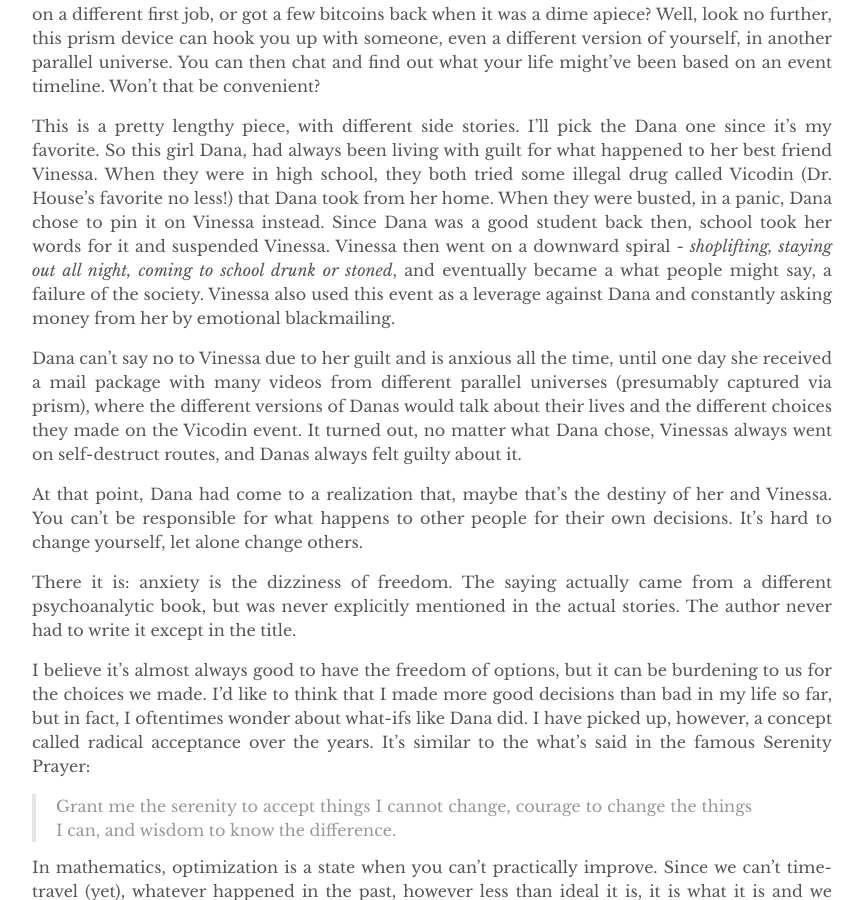
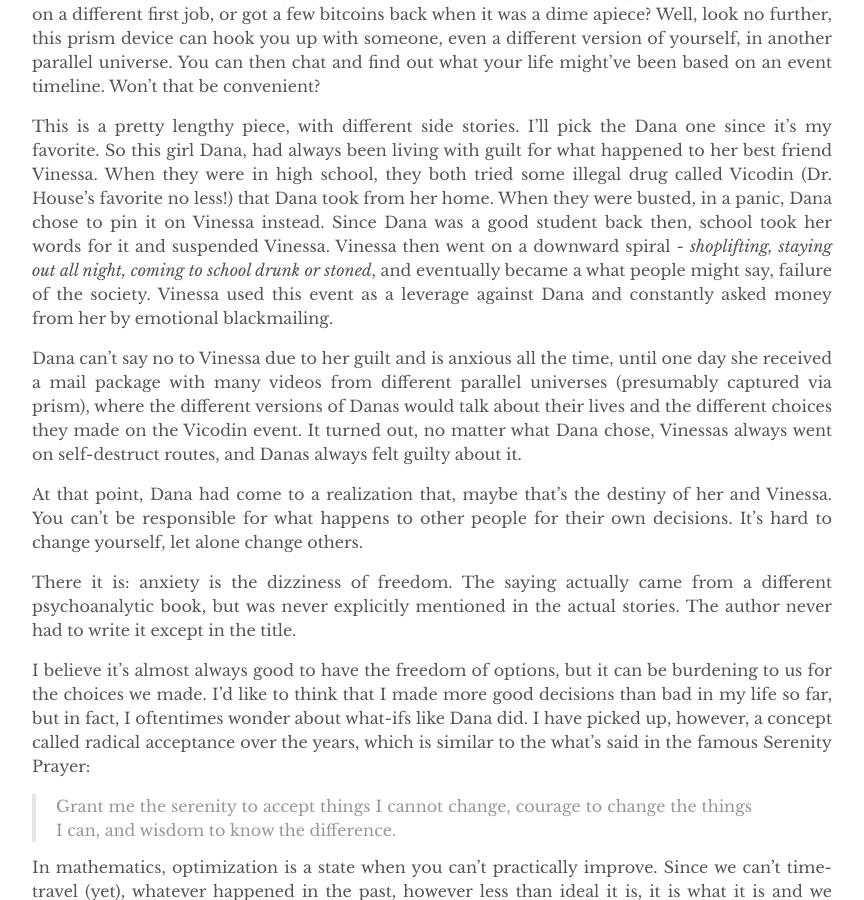
Before and after one commit to yuexiaofeng/yuexiaofeng.github.io, a Jekyll site: the page built from _posts/2024-12-21-exhalation.md, in a window 1280 px wide and 900 px high, scrolled down 4920 px. Shown: the whole window, without its empty margins (208-1072 px from the left). Built offline with Jekyll 4.4.1, drawn with Linux system fonts in a browser that asks for light colours.

Commit message:
updated exhalation

```diff
--- a/_posts/2024-12-21-exhalation.md
+++ b/_posts/2024-12-21-exhalation.md
@@ -76,7 +76,7 @@ This is what it's like for everyone of us in our current universe (can't remembe
 
 Don't you just want to know what your path might've been if you decided on something differently at a certain time of your life? Perhaps if you chose another major to study, or if you got on a different first job, or got a few bitcoins back when it was a dime apiece? Well, look no further, this prism device can hook you up with someone, even a different version of yourself, in another parallel universe. You can then chat and find out what your life might've been based on an event timeline. Won't that be convenient?
 
-This is a pretty lengthy piece, with different side stories. I'll pick the Dana one since it's my favorite. So this girl Dana, had always been living with guilt for what happened to her best friend Vinessa. When they were in high school, they both tried some illegal drug called Vicodin (Dr. House's favorite no less!) that Dana took from her home. When they were busted, in a panic, Dana chose to pin it on Vinessa instead. Since Dana was a good student back then, school took her words for it and suspended Vinessa. Vinessa then went on a downward spiral - *shoplifting, staying out all night, coming to school drunk or stoned*, and eventually became a what people might say, a failure of the society. Vinessa also used this event as a leverage against Dana and constantly asking money from her by emotional blackmailing.
+This is a pretty lengthy piece, with different side stories. I'll pick the Dana one since it's my favorite. So this girl Dana, had always been living with guilt for what happened to her best friend Vinessa. When they were in high school, they both tried some illegal drug called Vicodin (Dr. House's favorite no less!) that Dana took from her home. When they were busted, in a panic, Dana chose to pin it on Vinessa instead. Since Dana was a good student back then, school took her words for it and suspended Vinessa. Vinessa then went on a downward spiral - *shoplifting, staying out all night, coming to school drunk or stoned*, and eventually became a what people might say, failure of the society. Vinessa used this event as a leverage against Dana and constantly asked money from her by emotional blackmailing.
 
 Dana can't say no to Vinessa due to her guilt and is anxious all the time, until one day she received a mail package with many videos from different parallel universes (presumably captured via prism), where the different versions of Danas would talk about their lives and the different choices they made on the Vicodin event. It turned out, no matter what Dana chose, Vinessas always went on self-destruct routes, and Danas always felt guilty about it.
 
@@ -84,7 +84,7 @@ At that point, Dana had come to a realization that, maybe that's the destiny of
 
 There it is: anxiety is the dizziness of freedom. The saying actually came from a different psychoanalytic book, but was never explicitly mentioned in the actual stories. The author never had to write it except in the title.
 
-I believe it's almost always good to have the freedom of options, but it can be burdening to us for the choices we made. I'd like to think that I made more good decisions than bad in my life so far, but in fact, I oftentimes wonder about what-ifs like Dana did. I have picked up, however, a concept called radical acceptance over the years. It's similar to the what's said in the famous Serenity Prayer:
+I believe it's almost always good to have the freedom of options, but it can be burdening to us for the choices we made. I'd like to think that I made more good decisions than bad in my life so far, but in fact, I oftentimes wonder about what-ifs like Dana did. I have picked up, however, a concept called radical acceptance over the years, which is similar to the what's said in the famous Serenity Prayer:
 
 > Grant me the serenity to accept things I cannot change, courage to change the things I can, and wisdom to know the difference.
 
```
